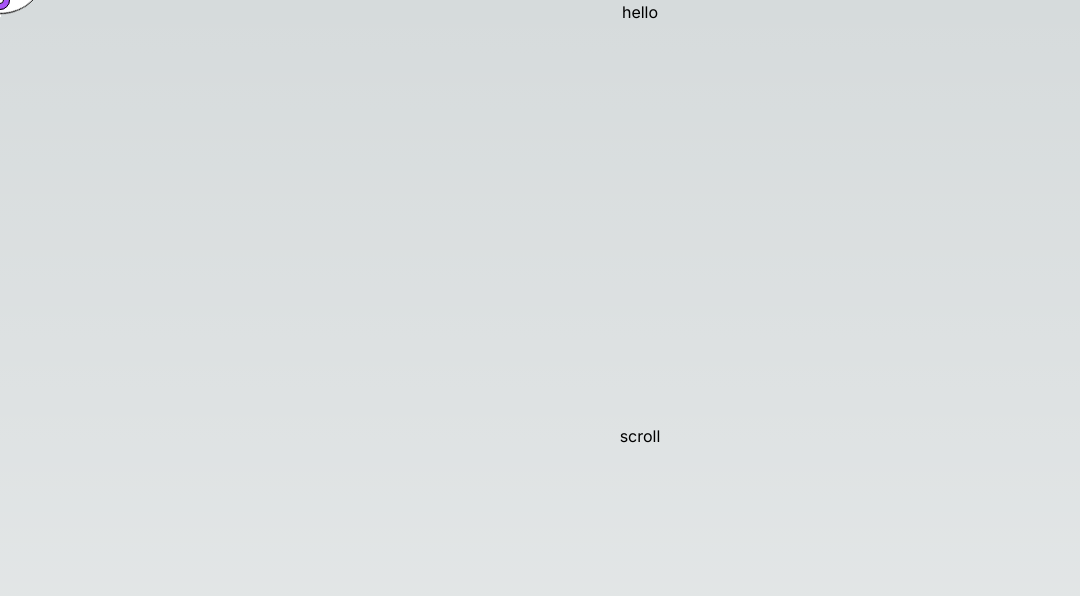
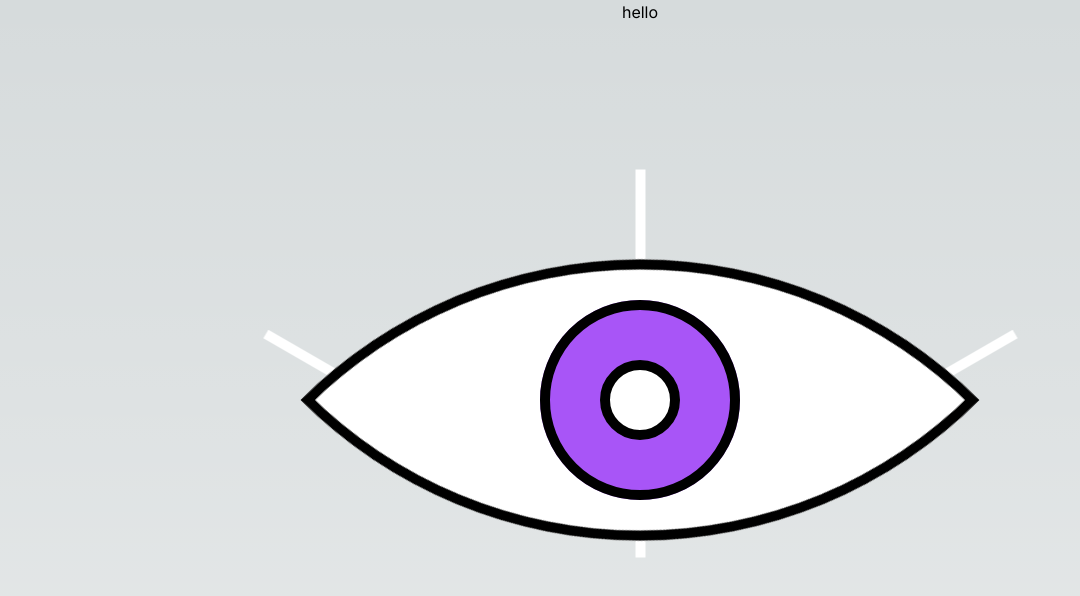
Before and after one commit to AmirHosseinRP/amirhosseinrp.github.io, a Next.js app: page / in a window 1280 px wide. Shown: the top 596 px of the page, without its empty margins (0-1080 px from the left). Built offline with nearby package versions, Linux system fonts and the light colour scheme.

Commit message:
feat: start position and size added to eye

```diff
--- a/package.json
+++ b/package.json
@@ -6,7 +6,7 @@
   "scripts": {
     "dev": "next dev",
     "build": "next build",
-    "start": "next start",
+    "start": "npx serve@latest out",
     "lint": "next lint",
     "lint:format": "next lint --fix"
   },
--- a/src/app/(public)/page.tsx
+++ b/src/app/(public)/page.tsx
@@ -3,15 +3,26 @@
 import ScrollMotionDiv from "@/ui/atoms/ScrollMotionDiv/ScrollMotionDiv";
 import Typography from "@/ui/atoms/Typography/Typography";
 import CursorEye from "@/ui/molecules/CursorEye/CursorEye";
+import { useEffect, useState } from "react";
 
 export default function Home() {
+  const [isPageLoaded, setIsPageLoaded] = useState(false);
+  useEffect(() => {
+    setIsPageLoaded(true);
+  }, []);
   return (
     <>
-      <CursorEye />
-      <main className="flex min-h-screen flex-col items-center justify-start h-[2000px] relative">
-        <Typography tagName="h1">hello</Typography>
-        <ScrollMotionDiv>scroll</ScrollMotionDiv>
-      </main>
+      {isPageLoaded ? (
+        <>
+          <CursorEye />
+          <main className="flex min-h-screen flex-col items-center justify-start h-[2000px] relative">
+            <Typography tagName="h1">hello</Typography>
+            <ScrollMotionDiv>scroll</ScrollMotionDiv>
+          </main>
+        </>
+      ) : (
+        <h1>loading...</h1>
+      )}
     </>
   );
 }
--- a/src/ui/atoms/CursorMotionDiv/CursorMotionDiv.tsx
+++ b/src/ui/atoms/CursorMotionDiv/CursorMotionDiv.tsx
@@ -1,15 +1,16 @@
 import useCursorPosition from "@/shared/hooks/useCursorPosition";
+import useScrollAmount from "@/shared/hooks/useScrollAmount";
 import useWindowSize from "@/shared/hooks/useWindowSize";
-import { useLayoutEffect, useRef, useState, type HTMLAttributes } from "react";
+import { memo, useEffect, useLayoutEffect, useRef, useState, type HTMLAttributes } from "react";
 
 type Props = HTMLAttributes<HTMLOrSVGElement> & {
   behavior: "fixed";
   delay: number;
 };
 
-export default function CursorMotionDiv(props: Props) {
+function CursorMotionDiv(props: Props) {
   const { children, behavior, className, delay } = props;
-
+  const [isStart, setIsStart] = useState(true);
   const ref = useRef<HTMLDivElement>(null);
 
   const [elementWidth, setElementWidth] = useState(0);
@@ -24,14 +25,26 @@ export default function CursorMotionDiv(props: Props) {
 
   const cursorPosition = useCursorPosition();
   const windowSize = useWindowSize();
+  const scrollAmount = useScrollAmount();
 
   const cursorPercentageX = 100 / (windowSize.width / cursorPosition.x);
   const cursorPercentageY = 100 / (windowSize.height / cursorPosition.y);
 
+  useEffect(() => {
+    if (cursorPosition.x !== 0 || cursorPosition.y !== 0) {
+      setIsStart(false);
+    }
+  }, [cursorPosition]);
+
   const styles = {
+    start: {
+      position: "fixed" as const,
+      backgroundColor: "red",
+      transform: `translate(${windowSize.width / 2}px, ${windowSize.height / 2}px) scale(10)`,
+    },
     fixed: {
       position: "fixed" as const,
-      transform: `translate(${cursorPosition.x}px, ${cursorPosition.y}px)`,
+      transform: `translate(${cursorPosition.x}px, ${cursorPosition.y - scrollAmount}px)`,
       transitionTimingFunction: "ease-out",
       transitionDuration: `${delay}ms`,
     },
@@ -50,8 +63,14 @@ export default function CursorMotionDiv(props: Props) {
   };
 
   return (
-    <div ref={ref} style={styles[behavior]} className={`select-none flex justify-center items-center ${className}`}>
+    <div
+      ref={ref}
+      style={!isStart ? styles[behavior] : styles.start}
+      className={`select-none flex justify-center items-center ${className}`}
+    >
       {children}
     </div>
   );
 }
+
+export default memo(CursorMotionDiv);
--- a/src/ui/molecules/CursorEye/CursorEye.tsx
+++ b/src/ui/molecules/CursorEye/CursorEye.tsx
@@ -23,16 +23,16 @@ function CursorEye() {
         <div className="w-12 h-12 rounded-tr-[100%] rounded-bl-[100%] -rotate-45 absolute bg-black border-white border border-solid" />
       </CursorMotionDiv>
       <CursorMotionDiv behavior="fixed" delay={1000}>
-        <div className="w-[1px] h-2 bg-white relative bottom-[6px] right-[34px] -rotate-[60deg]" />
+        <div className="w-[1px] h-2 bg-white relative bottom-[5px] right-[34px] -rotate-[60deg]" />
       </CursorMotionDiv>
       <CursorMotionDiv behavior="fixed" delay={1050}>
-        <div className="w-[1px] h-[9px] bg-white relative bottom-[20px]" />
+        <div className="w-[1px] h-[9px] bg-white relative bottom-[19px]" />
       </CursorMotionDiv>
       <CursorMotionDiv behavior="fixed" delay={1100}>
-        <div className="w-[1px] h-2 bg-white relative bottom-[6px] left-[34px] rotate-[60deg]" />
+        <div className="w-[1px] h-2 bg-white relative bottom-[5px] left-[34px] rotate-[60deg]" />
       </CursorMotionDiv>
       <CursorMotionDiv behavior="fixed" delay={1150}>
-        <div className="w-[1px] h-[5px] bg-white relative top-[12px]" />
+        <div className="w-[1px] h-[5px] bg-white relative top-[13px]" />
       </CursorMotionDiv>
     </>
   );
```
